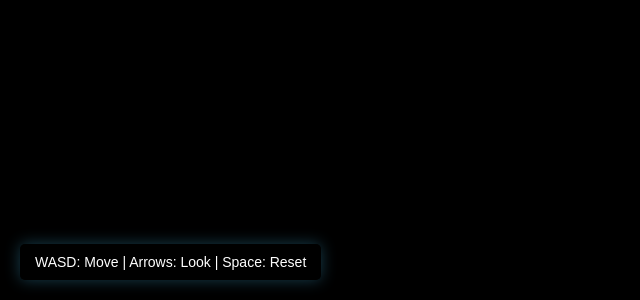
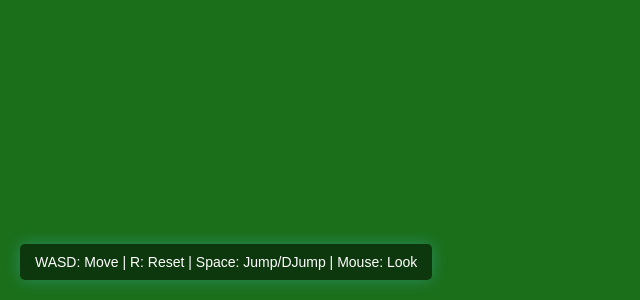
Before and after one commit to yeriel00/fly5d, a plain HTML site: page templates/index.html in a window 1280 px wide. Shown: the part 500-800 px from the top of the page, without its empty margins (0-640 px from the left). Drawn offline with nearby package versions, Linux system fonts and the light colour scheme.

Commit message:
adding worl7

```diff
--- /dev/null
+++ b/static/js/SphereControls.js
@@ -0,0 +1,123 @@
+import * as THREE from 'three';
+
+export default class SphereControls {
+  constructor(camera, domElement, options = {}) {
+    this.camera = camera;
+    this.domElement = domElement || document;
+
+    // sphere params
+    this.radius = options.sphereRadius || 50;
+    this.getTerrainHeight = options.getTerrainHeight || (() => 0);
+    this.moveSpeed = options.moveSpeed || 0.5;
+    this.lookSpeed = options.lookSpeed || 0.002;
+    this.pitchLimit = Math.PI / 2 - 0.1;
+
+    // build yaw->pitch->camera hierarchy
+    this.yawObject = new THREE.Object3D();
+    this.pitchObject = new THREE.Object3D();
+    this.yawObject.add(this.pitchObject);
+    this.pitchObject.add(camera);
+    camera.position.set(0, options.eyeHeight||1.6, 0);
+
+    // start on equator facing global -Z
+    const startPos = new THREE.Vector3(0, 0, this.radius);
+    this.yawObject.position.copy(startPos);
+    this.yawObject.up.copy(startPos.clone().normalize());
+    // aim yawObject so its local forward is tangent(-Z)
+    const forward0 = new THREE.Vector3(0,0,-1)
+      .projectOnPlane(startPos.clone().normalize())
+      .normalize();
+    this.yawObject.lookAt(startPos.clone().add(forward0));
+
+    // input state
+    this.keys = {};
+    this.pitch = 0;
+
+    // bind
+    this.onKeyDown = this.onKeyDown.bind(this);
+    this.onKeyUp = this.onKeyUp.bind(this);
+    this.onMouseMove = this.onMouseMove.bind(this);
+    this.onPointerLock = this.onPointerLock.bind(this);
+
+    // listeners
+    document.addEventListener('keydown', this.onKeyDown);
+    document.addEventListener('keyup', this.onKeyUp);
+    document.addEventListener('pointerlockchange', this.onPointerLock);
+    this.domElement.addEventListener('click', ()=> this.domElement.requestPointerLock());
+  }
+
+  getObject() {
+    return this.yawObject;
+  }
+
+  onPointerLock() {
+    if (document.pointerLockElement === this.domElement) {
+      document.addEventListener('mousemove', this.onMouseMove);
+    } else {
+      document.removeEventListener('mousemove', this.onMouseMove);
+    }
+  }
+
+  onMouseMove(e) {
+    const up = this.yawObject.position.clone().normalize();
+    // yaw
+    const yawQ = new THREE.Quaternion()
+      .setFromAxisAngle(up, -e.movementX * this.lookSpeed);
+    this.yawObject.quaternion.premultiply(yawQ);
+
+    // pitch
+    this.pitch = THREE.MathUtils.clamp(
+      this.pitch - e.movementY * this.lookSpeed,
+      -this.pitchLimit, this.pitchLimit
+    );
+    this.pitchObject.rotation.x = this.pitch;
+  }
+
+  onKeyDown(e) { this.keys[e.key.toLowerCase()] = true; }
+  onKeyUp(e)   { this.keys[e.key.toLowerCase()] = false; }
+
+  update() {
+    // gravity/jump omitted for brevity—keep previous code if needed
+
+    // movement
+    const pos = this.yawObject.position;
+    const upDir = pos.clone().normalize();
+
+    // get camera forward
+    const forward = new THREE.Vector3();
+    this.camera.getWorldDirection(forward);              // direction camera faces
+    forward.projectOnPlane(upDir).normalize();           // flatten to tangent
+
+    // compute right = forward × up
+    const right = new THREE.Vector3().crossVectors(forward, upDir).normalize();
+
+    // accumulate input
+    const mv = new THREE.Vector3();
+    if ( this.keys['w'] ) mv.add(forward);
+    if ( this.keys['s'] ) mv.add(forward.clone().negate());
+    if ( this.keys['a'] ) mv.add(right.clone().negate());
+    if ( this.keys['d'] ) mv.add(right);
+
+    if ( mv.lengthSq() > 0 ) {
+      mv.normalize().multiplyScalar(this.moveSpeed);
+
+      // new world position
+      const np = pos.clone().add(mv);
+      const nDir = np.clone().normalize();
+      const h = this.getTerrainHeight(nDir);
+      this.yawObject.position.copy(nDir.multiplyScalar(this.radius + h));
+
+      // keep upright
+      this.yawObject.up.copy(nDir);
+    }
+
+    return true;
+  }
+
+  dispose() {
+    document.removeEventListener('keydown', this.onKeyDown);
+    document.removeEventListener('keyup', this.onKeyUp);
+    document.removeEventListener('pointerlockchange', this.onPointerLock);
+    document.removeEventListener('mousemove', this.onMouseMove);
+  }
+}
--- a/static/js/main.js
+++ b/static/js/main.js
@@ -1,83 +1,104 @@
-// Main controller for sphere world walker
+// Main controller for sphere world walker with character
 
-// WebGL setup
+// Import Three.js and our custom controls
+import * as THREE from 'three';
+import SphereControls from './SphereControls.js';
+import { initEnvironment, collidables } from './world_objects.js';
+
+// --- Constants ---
+const R = 50; // Sphere radius
+
+// --- Terrain Height Function ---
+const TERRAIN_FREQ = 5.0;
+const TERRAIN_AMP = 1.5;
+
+function getTerrainHeight(normPos) {
+  const pos = normPos.clone().multiplyScalar(R);
+  const noise = Math.sin(pos.x * TERRAIN_FREQ / R) *
+                Math.sin(pos.y * TERRAIN_FREQ / R) *
+                Math.cos(pos.z * TERRAIN_FREQ / R);
+
+  return noise * TERRAIN_AMP;
+}
+
+// Add a debug function to main.js
+function debug(info) {
+  console.log(`[MAIN] ${info}`);
+}
+
+// --- Setup WebGL Renderer & Scene ---
 const canvas = document.getElementById('c');
+if (!canvas) {
+    console.error("ERROR: Canvas element with ID 'c' not found!");
+}
+
 const renderer = new THREE.WebGLRenderer({canvas, antialias:true});
 const scene = new THREE.Scene();
+scene.background = new THREE.Color(0x87CEEB); // Sky Blue
 
-// Movement on sphere
-const R = 50, eyeH = 1.6;
-// Start on the “equator” instead of north‐pole:
-let camNorm = new THREE.Vector3(0, 0, 1);               // Unit surface normal
-let camPos  = camNorm.clone().multiplyScalar(R + eyeH);
-let yaw=0, pitch=0;
-const keys = {};
+// --- Resize Handler ---
+function onWindowResize() {
+  const w = window.innerWidth;
+  const h = window.innerHeight;
+  renderer.setSize(w, h);
 
-// Perspective camera
-const camera = new THREE.PerspectiveCamera(60,1,0.1,2000);
-window.addEventListener('resize',() => {
-  const w=window.innerWidth, h=window.innerHeight;
-  renderer.setSize(w,h);
-  camera.aspect = w/h;
-  camera.updateProjectionMatrix();
-});
-window.dispatchEvent(new Event('resize'));
+  // Update camera aspect if controls are initialized
+  if (controls && controls.camera) {
+    controls.camera.aspect = w / h;
+    controls.camera.updateProjectionMatrix();
+  }
+}
 
-// Lights
-scene.add(new THREE.AmbientLight(0xffffff,0.6));
-const dl = new THREE.DirectionalLight(0xffffff,0.6);
-dl.position.set(5,10,5);
+window.addEventListener('resize', onWindowResize);
+
+// --- Lighting ---
+scene.add(new THREE.AmbientLight(0xffffff, 0.6));
+const dl = new THREE.DirectionalLight(0xffffff, 0.6);
+dl.position.set(5, 10, 5);
 scene.add(dl);
 
-// Build world
-import { initEnvironment, collidables } from './world_objects.js';
-initEnvironment(scene, 'medium');  // creates sphere + trees + fence + cabin, etc.
+// --- Build World ---
+debug("Building world...");
+initEnvironment(scene, 'medium');
+debug(`World built with ${collidables.length} collidable objects`);
 
-// Input
-window.addEventListener('keydown', e=> keys[e.key.toLowerCase()]=true);
-window.addEventListener('keyup',   e=> keys[e.key.toLowerCase()]=false);
+// --- Initialize Controls ---
+debug("Initializing controls...");
+const controls = new SphereControls(
+  new THREE.PerspectiveCamera(60, window.innerWidth / window.innerHeight, 0.1, 2000),
+  canvas,
+  {
+    sphereRadius: R,
+    getTerrainHeight: getTerrainHeight,
+    moveSpeed: 0.5,
+    lookSpeed: 0.002,
+    jumpStrength: 0.3,
+    gravity: -0.02,
+    eyeHeight: 1.6,
+    createPlayerBody: true,
+    playerRadius: 0.6,
+    collidables: collidables // Pass the actual collidables array, not an empty array
+  }
+);
 
-// Reset on Space
-window.addEventListener('keydown', e=>{
-  if(e.key===' ') {
-    camNorm.set(0,1,0);
-    camPos = camNorm.clone().multiplyScalar(R + eyeH);
-    yaw = pitch = 0;
-  }
-});
+// Add controls object to scene
+scene.add(controls.getObject());
 
-// Animation
+// Trigger initial resize
+onWindowResize();
+
+// --- Animation Loop ---
+const clock = new THREE.Clock();
+
 function animate() {
   requestAnimationFrame(animate);
 
-  // Look control
-  if(keys['arrowleft'])  yaw   -= 0.02;
-  if(keys['arrowright']) yaw   += 0.02;
-  if(keys['arrowup'])    pitch = Math.min(pitch+0.02, Math.PI/2-0.01);
-  if(keys['arrowdown'])  pitch = Math.max(pitch-0.02,-Math.PI/2+0.01);
+  // Update controls with delta time
+  controls.update(clock.getDelta());
 
-  // Basis
-  const forward = new THREE.Vector3(
-    Math.sin(yaw)*Math.cos(pitch),
-    Math.sin(pitch),
-    -Math.cos(yaw)*Math.cos(pitch)
-  ).normalize();
-  const right = new THREE.Vector3().crossVectors(forward,new THREE.Vector3(0,1,0)).normalize();
+  // Render scene
+  renderer.render(scene, controls.camera);
+}
 
-  // Move
-  if(keys['w']) camNorm.addScaledVector(forward,0.005);
-  if(keys['s']) camNorm.addScaledVector(forward,-0.005);
-  if(keys['a']) camNorm.addScaledVector(right,-0.005);
-  if(keys['d']) camNorm.addScaledVector(right,0.005);
-  camNorm.normalize();
-  camPos = camNorm.clone().multiplyScalar(R + eyeH);
-
-  // Update camera position & orientation:
-  camera.position.copy(camPos);
-  camera.up.copy(camNorm);
-  // Look out along the forward vector, not back at the center:
-  camera.lookAt(camPos.clone().add(forward));
-
-  renderer.render(scene, camera);
-}
+debug("Starting animation loop");
 animate();
--- a/static/js/world_objects.js
+++ b/static/js/world_objects.js
@@ -1,24 +1,113 @@
+// --- Import Three.js Module ---
+import * as THREE from 'three';
+// --- End Import ---
+
 export const collidables = [];
+
+// Helper function to get terrain height at a specific point on the sphere
+function getTerrainHeight(pos, R) {
+  const normPos = pos.clone().normalize();
+  const noiseFrequency = 5.0;
+  const noiseAmplitude = 1.5;
+
+  // Same noise function used for terrain generation
+  const noise = Math.sin(normPos.x * noiseFrequency) *
+                Math.sin(normPos.y * noiseFrequency) *
+                Math.cos(normPos.z * noiseFrequency);
+
+  return noise * noiseAmplitude;
+}
 
 export function initEnvironment(scene, quality) {
   const R = 50; // Planet radius
-  const seg = quality==='high'?32:quality==='medium'?16:8;
+  const seg = quality === 'high' ? 64 : quality === 'medium' ? 32 : 16; // Increased segments for smoother terrain
 
   // --- Planet Sphere ---
   const sphereGeo = new THREE.SphereGeometry(R, seg, seg);
-  const sphereMat = new THREE.MeshLambertMaterial({ color: 0x224422 });
+
+  // --- Add Terrain Variation ---
+  const positionAttribute = sphereGeo.getAttribute('position');
+  const vertex = new THREE.Vector3();
+  const noiseFrequency = 5.0; // How many bumps
+  const noiseAmplitude = 1.5; // How high the bumps are
+
+  for (let i = 0; i < positionAttribute.count; i++) {
+      vertex.fromBufferAttribute(positionAttribute, i); // Get vertex position
+
+      // Simple noise based on vertex position (using sine waves)
+      let noise = Math.sin(vertex.x * noiseFrequency / R) *
+                  Math.sin(vertex.y * noiseFrequency / R) *
+                  Math.cos(vertex.z * noiseFrequency / R);
+
+      // Calculate displacement vector (normalized vertex direction)
+      const displacement = vertex.clone().normalize().multiplyScalar(noise * noiseAmplitude);
+
+      // Apply displacement
+      vertex.add(displacement);
+
+      // Update buffer attribute
+      positionAttribute.setXYZ(i, vertex.x, vertex.y, vertex.z);
+  }
+  sphereGeo.computeVertexNormals(); // Recalculate normals after displacement
+  // --- End Terrain Variation ---
+
+  const sphereMat = new THREE.MeshLambertMaterial({ color: 0x228B22 }); // Forest Green
   const planet = new THREE.Mesh(sphereGeo, sphereMat);
   planet.receiveShadow = true;
   scene.add(planet);
-  collidables.push(planet);
+  collidables.push(planet); // Add planet for potential collision later
 
-  // Helper: place object at dir * (R + offset), aligned to dir
-  function placeOnSphere(mesh, dir, offset=0) {
-    mesh.position.copy(dir.clone().multiplyScalar(R + offset));
-    // Align up vector
+  // Improved Helper: place object correctly on terrain
+  function placeOnSphere(mesh, dir, heightOffset=0) {
+    // Calculate actual terrain height at this point
+    const terrainHeight = getTerrainHeight(dir, R);
+
+    // Position mesh at correct height (radius + terrain + object offset)
+    const totalHeight = R + terrainHeight + heightOffset;
+    mesh.position.copy(dir.clone().multiplyScalar(totalHeight));
+
+    // Align up vector to be perpendicular to sphere at this point
     mesh.quaternion.setFromUnitVectors(new THREE.Vector3(0,1,0), dir);
+
+    // Add to scene
     scene.add(mesh);
-    collidables.push(mesh);
+
+    // Safely determine collision radius based on object type
+    let radius = 1.0; // Default fallback radius
+
+    if (mesh instanceof THREE.Mesh && mesh.geometry && mesh.geometry.boundingSphere) {
+      // For simple meshes with a geometry
+      radius = mesh.geometry.boundingSphere.radius;
+    } else if (mesh instanceof THREE.Group) {
+      // For groups, use a reasonable approximation based on the object's purpose
+      if (mesh.children.length > 0) {
+        // Use the largest dimension based on the object's scale
+        radius = Math.max(
+          Math.abs(mesh.scale.x || 1),
+          Math.abs(mesh.scale.y || 1),
+          Math.abs(mesh.scale.z || 1)
+        ) * 2; // Scale up to be safe
+      }
+
+      // Special case for known objects
+      if (heightOffset > 3) {
+        // This is likely a tree
+        radius = 2; // Trees have a radius of about 2 units
+      } else if (heightOffset === 0 && mesh.children.length > 1) {
+        // This is likely the cabin
+        radius = 4; // Cabin has a radius of about 4 units
+      }
+    }
+
+    // Add to collidables with corrected radius
+    collidables.push({
+      mesh: mesh,
+      position: mesh.position.clone(),
+      radius: radius,
+      direction: dir.clone(),
+      heightOffset: heightOffset,
+      baseRadius: totalHeight
+    });
   }
 
   // --- Trees ---
--- a/templates/index.html
+++ b/templates/index.html
@@ -5,15 +5,25 @@
   <meta name="viewport" content="width=device-width, initial-scale=1">
   <title>5D Sphere World Explorer</title>
   <link rel="stylesheet" href="/static/css/main.css">
+  <style>body{margin:0;overflow:hidden;}canvas{display:block;}</style>
 </head>
 <body>
   <canvas id="c"></canvas>
   <div id="info">
-    WASD: Move | Arrows: Look | Space: Reset
+    WASD: Move | R: Reset | Space: Jump/DJump | Mouse: Look
   </div>
 
-  <!-- Three.js from CDN -->
-  <script src="https://unpkg.com/three@0.152.2/build/three.min.js"></script>
+  <!-- ADD Import Map for Three.js Modules -->
+  <script type="importmap">
+    {
+      "imports": {
+        "three": "https://unpkg.com/three@0.152.2/build/three.module.js",
+        "three/addons/": "https://unpkg.com/three@0.152.2/examples/jsm/"
+      }
+    }
+  </script>
+
+  <!-- Your main script (already type="module") -->
   <script type="module" src="/static/js/main.js"></script>
 </body>
 </html>
```
